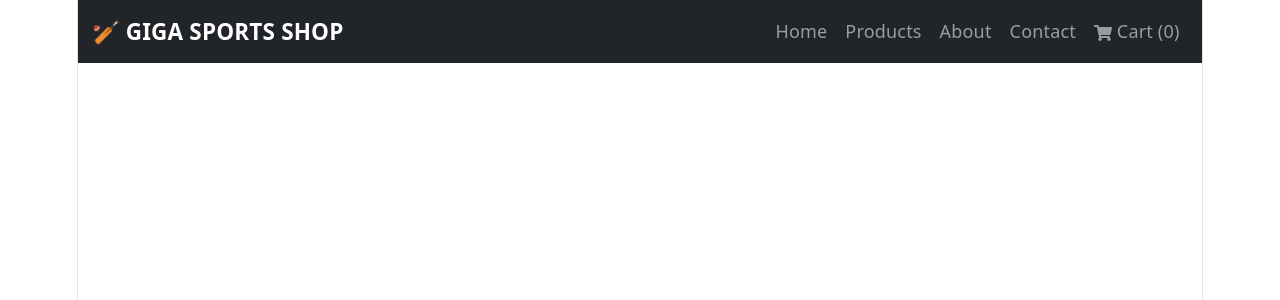
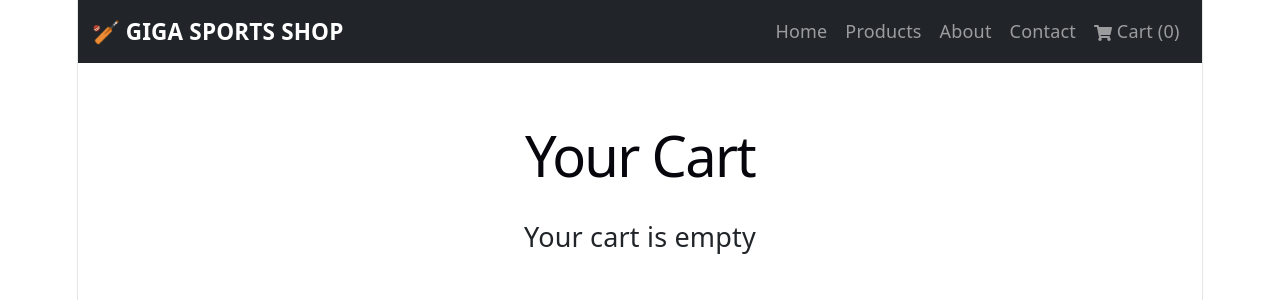
Before and after one commit to zain0333/Giga-sports, a React (Vite) app: page /cart in a window 1280 px wide. Shown: the top 300 px of the page. Built offline with nearby package versions, Linux system fonts and the light colour scheme.

Commit message:
seventeen commit

```diff
--- a/src/App.tsx
+++ b/src/App.tsx
@@ -1,7 +1,10 @@
 import { BrowserRouter, Routes, Route } from "react-router-dom";
 
 import Navbar from "./components/Navbar";
+
 import Home from "./pages/Home";
+import Cart from "./pages/Cart";
+
 import { CartProvider } from "./context/CartContext";
 
 function App() {
@@ -12,6 +15,8 @@ function App() {
 
         <Routes>
           <Route path="/" element={<Home />} />
+
+          <Route path="/cart" element={<Cart />} />
         </Routes>
       </BrowserRouter>
     </CartProvider>
```
